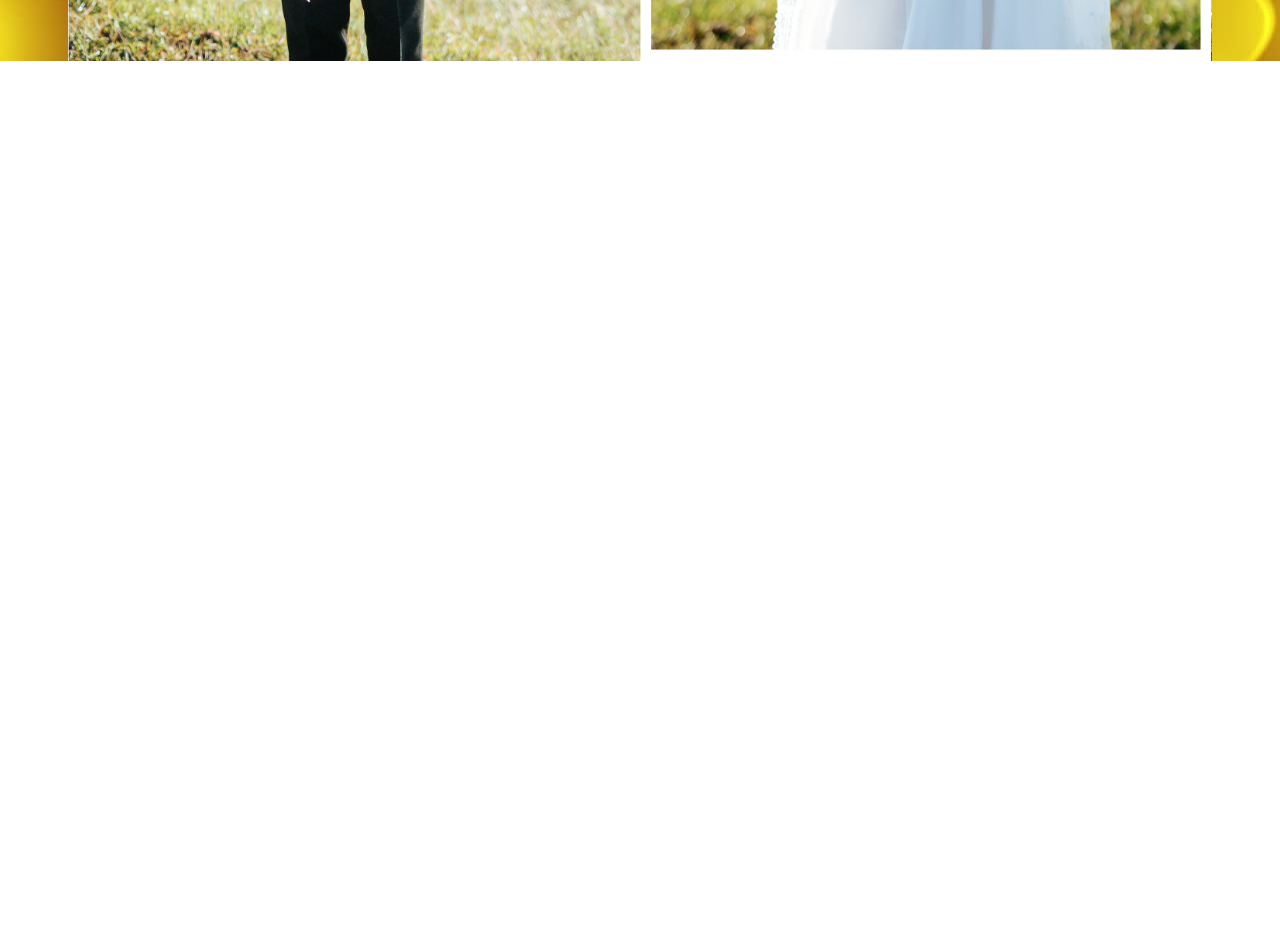
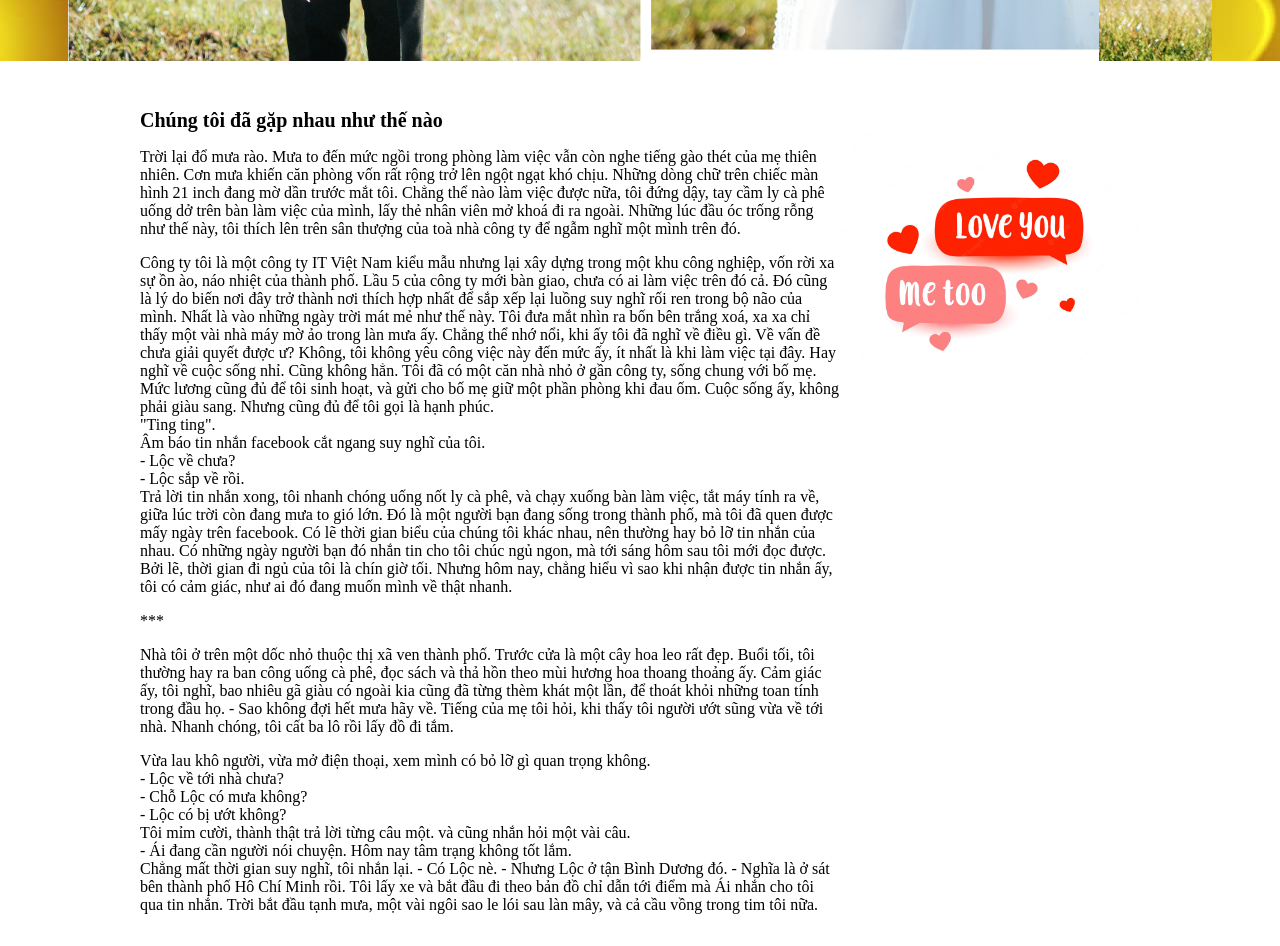
Before and after one commit to EvilArtist/MyWedding, a React (Create React App) app: page / in a window 1280 px wide. Shown: the part 740-1686 px from the top of the page. Before the commit the page ends 801 px from the top, so only its background shows below. Built offline with nearby package versions, Linux system fonts and the light colour scheme; a web font is replaced by a local one.

Commit message:
Thêm story

```diff
--- a/src/App.css
+++ b/src/App.css
@@ -87,3 +87,30 @@
     font-size: 32px;
     color: #0bcaf5;
 }
+
+.story-container {
+    max-width: 1000px;
+    margin: auto;
+    padding: 1rem;
+}
+.story-grid {
+    display: flex;
+}
+.story-grid .image {
+    flex: 0 0 300px;
+    width: 100%;
+}
+.story-grid img {
+    width: 100%;
+    height: auto;
+}
+
+.story-header {
+    font-size: 1.25rem;
+    font-weight: 700;
+}
+
+.story-container {
+    font-family: 'Times New Roman', Times, serif;
+    margin-top: 2rem;
+}
--- a/src/App.js
+++ b/src/App.js
@@ -3,6 +3,7 @@ import FlipCard from './components/FlipCard';
 import ImageSlider from "./components/ImageSliders";
 import Header from "./components/Header";
 import React, { useState } from 'react';
+import HowWeKnow from './components/HowWeKnow';
 
 function App() {
     const [cardShow, setCardShow] = useState(false);
@@ -19,6 +20,8 @@ function App() {
                 <FlipCard />
             </div>}
 
+            <HowWeKnow />
+
             <svg className="svg">
                 <clipPath id="heart" clipPathUnits="objectBoundingBox">
                     <path d="M0.5,0.16 C0.448,0.066,0.362,0,0.259,0 C0.112,0,0,0.123,0,0.283 C0,0.594,0.155,0.642,0.5,1 C0.845,0.642,1,0.594,1,0.283 C1,0.123,0.888,0,0.741,0 C0.638,0,0.552,0.066,0.5,0.16"></path>
--- a/src/components/FlipCard.js
+++ b/src/components/FlipCard.js
@@ -1,6 +1,7 @@
 import './FlipCard.css';
 import React from 'react';
 import Envelope from './Envelope';
+import guestList from '../data.json';
 
 class FlipCard extends React.Component {
     constructor(props) {
@@ -9,12 +10,11 @@ class FlipCard extends React.Component {
             flip: false,
             status: 'closed'
         };
-        this.invitation = {
-            guestNameAndRelation: 'Anh và gia đình',
-            myTitle: 'chúng em',
-            guestTitle: 'anh',
-            name: 'Anh Phương Linh'
-        };
+        let search = window.location.search;
+        let params = new URLSearchParams(search);
+        let id = params.get('gid');
+
+        this.invitation = guestList.find(guest => guest.id === id) || guestList[0];
     }
 
     flipThisCard() {
--- /dev/null
+++ b/src/components/HowWeKnow.js
@@ -0,0 +1,62 @@
+function HowWeKnow(params) {
+    return <div className="story-container">
+        <div className="story-header">
+        Chúng tôi đã gặp nhau như thế nào
+        </div>
+        <div className="story-grid">
+            <div className="text">
+                <p>Trời lại đổ mưa rào. Mưa to đến mức ngồi trong phòng làm việc vẫn còn nghe tiếng gào thét của mẹ thiên nhiên.
+                    Cơn mưa khiến căn phòng vốn rất rộng trở lên ngột ngạt khó chịu. Những dòng chữ trên chiếc màn hình 21 inch đang mờ dần trước mắt tôi.
+                    Chẳng thể nào làm việc được nữa, tôi đứng dậy, tay cầm ly cà phê uống dở trên bàn làm việc của mình, lấy thẻ nhân viên mở khoá đi ra ngoài.
+                    Những lúc đầu óc trống rỗng như thế này, tôi thích lên trên sân thượng của toà nhà công ty để ngẫm nghĩ một mình trên đó.
+                    <br />
+                </p>
+                <p>
+                    Công ty tôi là một công ty IT Việt Nam kiểu mẫu nhưng lại xây dựng trong một khu công nghiệp, vốn rời xa sự ồn ào, náo nhiệt của thành phố.
+                    Lầu 5 của công ty mới bàn giao, chưa có ai làm việc trên đó cả. Đó cũng là lý do biến nơi đây trở thành nơi thích hợp nhất để sắp xếp lại luồng suy nghĩ rối ren trong bộ não của mình.
+                    Nhất là vào những ngày trời mát mẻ như thế này.
+                    Tôi đưa mắt nhìn ra bốn bên trắng xoá, xa xa chỉ thấy một vài nhà máy mờ ảo trong làn mưa ấy.
+                    Chẳng thể nhớ nổi, khi ấy tôi đã nghĩ về điều gì. Về vấn đề chưa giải quyết được ư? Không, tôi không yêu công việc này đến mức ấy, ít nhất là khi làm việc tại đây.
+                    Hay nghĩ về cuộc sống nhỉ. Cũng không hẳn. Tôi đã có một căn nhà nhỏ ở gần công ty, sống chung với bố mẹ. Mức lương cũng đủ để tôi sinh hoạt, và gửi cho bố mẹ giữ một phần phòng khi đau ốm.
+                    Cuộc sống ấy, không phải giàu sang. Nhưng cũng đủ để tôi gọi là hạnh phúc.
+                    <br />"Ting ting".<br/>
+                    Âm báo tin nhắn facebook cắt ngang suy nghĩ của tôi.<br/>
+                    - Lộc về chưa? <br/>
+                    - Lộc sắp về rồi.<br/>
+                    Trả lời tin nhắn xong, tôi nhanh chóng uống nốt ly cà phê, và chạy xuống bàn làm việc, tắt máy tính ra về, giữa lúc trời còn đang mưa to gió lớn.
+                    Đó là một người bạn đang sống trong thành phố, mà tôi đã quen được mấy ngày trên facebook. Có lẽ thời gian biểu của chúng tôi khác nhau, nên thường hay bỏ lỡ tin nhắn của nhau.
+                    Có những ngày người bạn đó nhắn tin cho tôi chúc ngủ ngon, mà tới sáng hôm sau tôi mới đọc được. Bởi lẽ, thời gian đi ngủ của tôi là chín giờ tối.
+                    Nhưng hôm nay, chẳng hiểu vì sao khi nhận được tin nhắn ấy, tôi có cảm giác, như ai đó đang muốn mình về thật nhanh.
+                </p>
+                <p>***</p>
+                <p>
+                    Nhà tôi ở trên một dốc nhỏ thuộc thị xã ven thành phố. Trước cửa là một cây hoa leo rất đẹp. Buổi tối, tôi thường hay ra ban công uống cà phê, đọc sách và thả hồn theo mùi hương hoa thoang thoảng ấy.
+                    Cảm giác ấy, tôi nghĩ, bao nhiêu gã giàu có ngoài kia cũng đã từng thèm khát một lần, để thoát khỏi những toan tính trong đầu họ.
+                    - Sao không đợi hết mưa hãy về.
+                    Tiếng của mẹ tôi hỏi, khi thấy tôi người ướt sũng vừa về tới nhà. Nhanh chóng, tôi cất ba lô rồi lấy đồ đi tắm.
+                </p>
+                <p>Vừa lau khô người, vừa mở điện thoại, xem mình có bỏ lỡ gì quan trọng không. <br/>
+                    - Lộc về tới nhà chưa?<br/>
+                    - Chỗ Lộc có mưa không?<br/>
+                    - Lộc có bị ướt không?<br/>
+
+                    Tôi mỉm cười, thành thật trả lời từng câu một. và cũng nhắn hỏi một vài câu.<br/>
+                    - Ái đang cần người nói chuyện. Hôm nay tâm trạng không tốt lắm.<br/>
+                    Chẳng mất thời gian suy nghĩ, tôi nhắn lại.
+                    - Có Lộc nè.
+                    - Nhưng Lộc ở tận Bình Dương đó.
+                    - Nghĩa là ở sát bên thành phố Hô Chí Minh rồi.
+
+                    Tôi lấy xe và bắt đầu đi theo bản đồ chỉ dẫn tới điểm mà Ái nhắn cho tôi qua tin nhắn. Trời bắt đầu tạnh mưa, một vài ngôi sao le lói sau làn mây, và cả cầu vồng trong tim tôi nữa.
+                </p>
+
+            </div>
+            <div className="image">
+                <img src="/images/story/chat.webp" alt="" />
+            </div>
+        </div>
+
+    </div>
+}
+
+export default HowWeKnow;
--- a/src/data.json
+++ b/src/data.json
@@ -1,14 +1,23 @@
 [
+    {
+        "guestNameAndRelation": "Người ơi",
+        "myTitle": "chúng tôi",
+        "guestTitle": "anh/chị",
+        "name": "Người nào đó",
+        "id": ""
+    },
     {
         "guestNameAndRelation": "Anh và gia đình",
         "myTitle": "chúng em",
         "guestTitle": "anh",
-        "name": "Anh Phương Linh"
+        "name": "Anh Phương Linh",
+        "id": "86B5I8G"
     },
     {
         "guestNameAndRelation": "Anh",
         "myTitle": "chúng em",
         "guestTitle": "anh",
-        "name": "Anh Modani"
+        "name": "Anh Modani",
+        "id": "S35DQ9A"
     }
 ]
```
Also changed, not shown: src/components/LoveGrowUp.js (added, +32 -0 lines), public/images/story/chat.webp (added).
